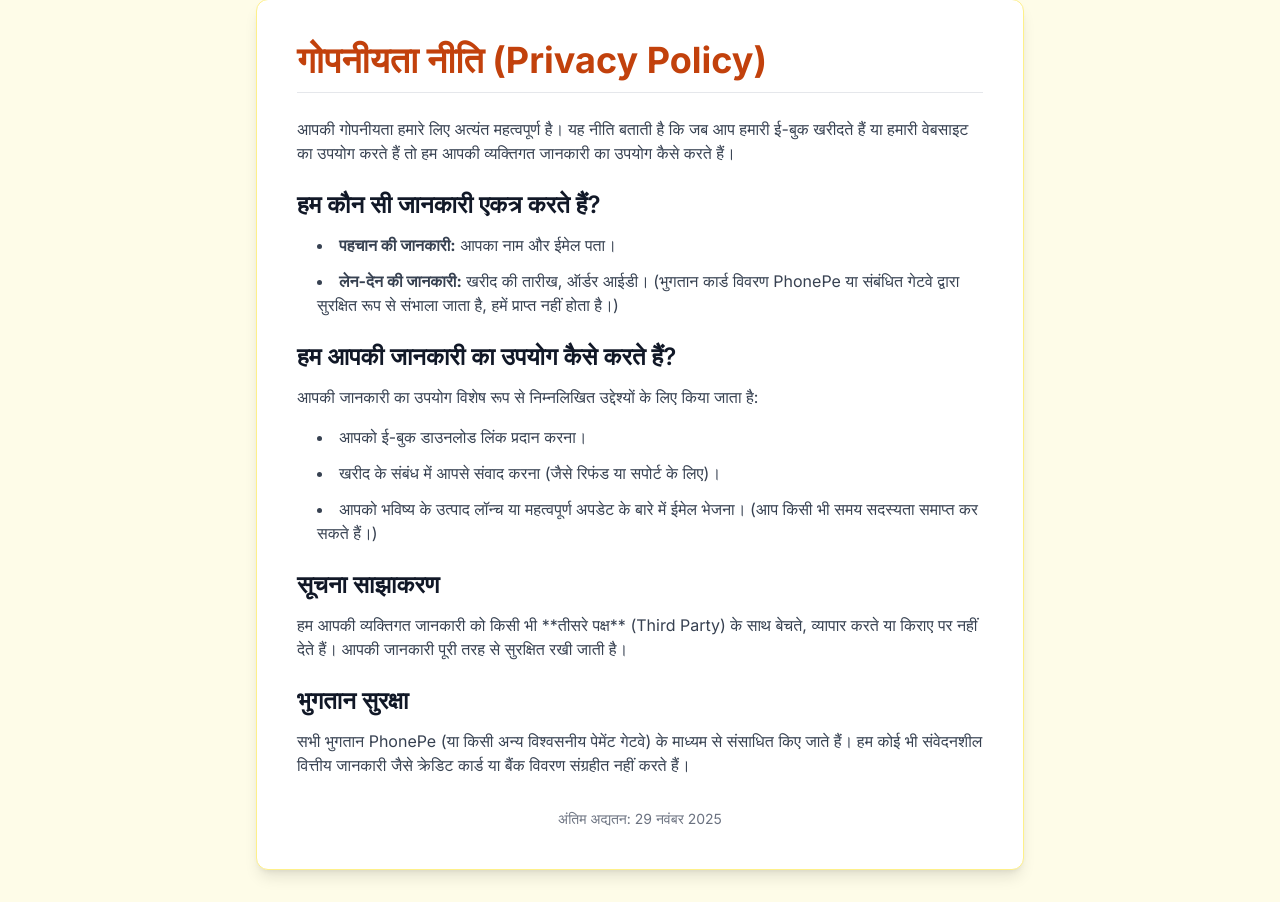
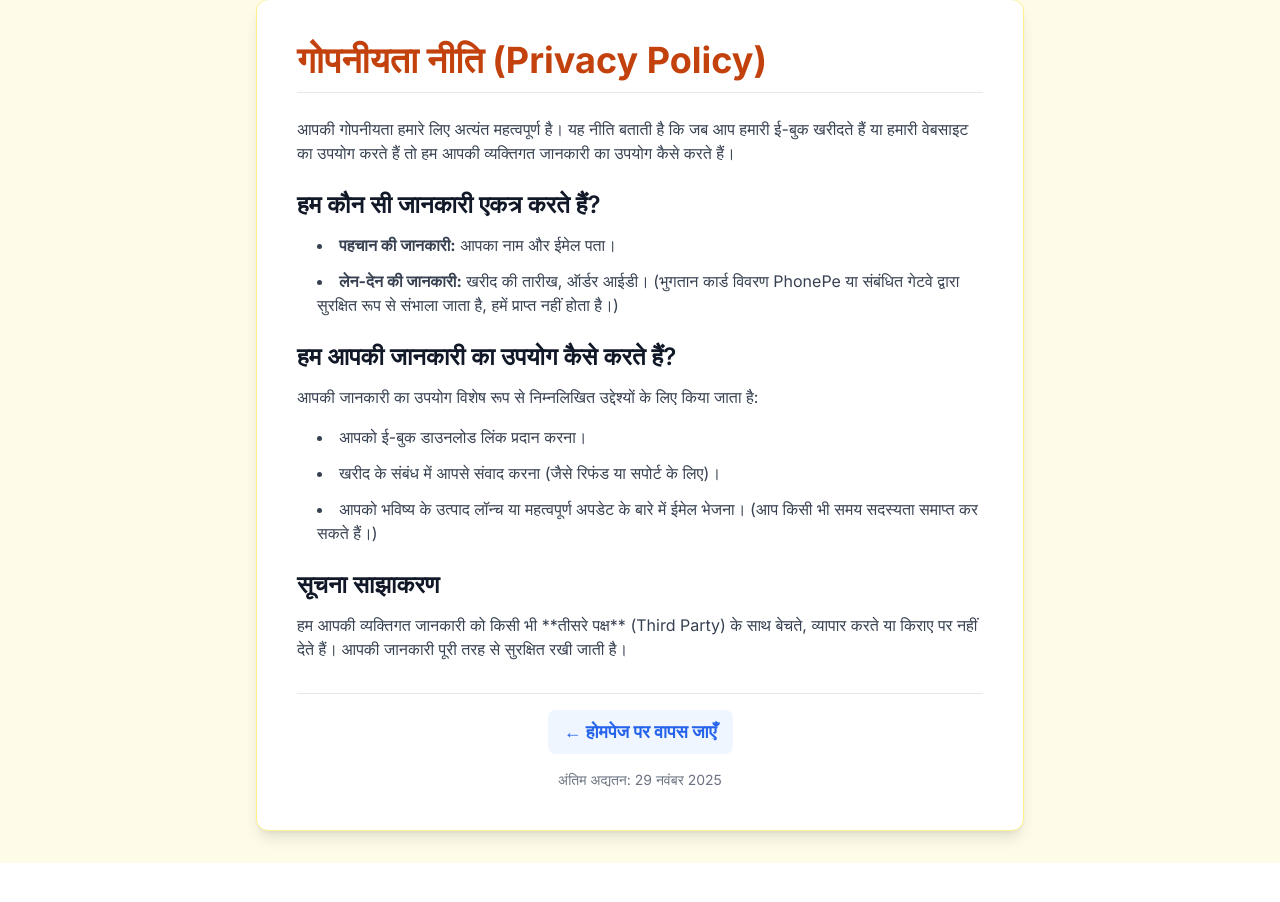
Before and after one commit to kbulbul026-coder/The-Golden-Goose, a Flask app: template templates/privacy_policy.html in a window 1280 px wide. Shown: the part 33-935 px from the top of the page. After the commit the page ends 896 px from the top, so only its background shows below. Run offline with Flask 3, Linux system fonts and the light colour scheme; the template is opened without the code that fills it, so the values that code supplies are empty; some libraries are stand-ins or nearby versions.

Commit message:
add handling multiple page

```diff
--- a/app.py
+++ b/app.py
@@ -2,14 +2,41 @@ from flask import Flask, render_template, send_file
 
 app = Flask(__name__)
 
+# --- Application Routes ---
+
+# 1. Landing Page (Root Route - /)
+# Renders the main landing page (page8.html)
+# This is the destination for the "Return to Home" links in other files.
 @app.route('/')
-def index():
+def landing_page():
+    # Assuming 'page8.html' is in the 'templates' folder
     return render_template('index.html')
 
+# 2. Refund Policy Route
+@app.route('/refund')
+def refund_policy():
+    # Renders the separate Refund Policy page
+    return render_template('refund_policy.html')
+
+# 3. Privacy Policy Route
+@app.route('/privacy')
+def privacy_policy():
+    # Renders the separate Privacy Policy page
+    return render_template('privacy_policy.html')
+
+# 4. Terms and Conditions Route
+@app.route('/terms')
+def terms_conditions():
+    # Renders the separate Terms and Conditions page
+    return render_template('terms_conditions.html')
+
+# 5. File Download Route (Unchanged)
 @app.route('/download')
 def download_file():
     path = 'static/file.pdf'
     return send_file(path, as_attachment=True)
 
 if __name__ == '__main__':
+    # Ensure all HTML files are placed inside a folder named 'templates'
+    # in the same directory as app.py
     app.run(debug=True)
--- a/templates/privacy_policy.html
+++ b/templates/privacy_policy.html
@@ -31,10 +31,10 @@
         <h2 class="text-2xl font-semibold mt-6 mb-3 text-gray-900">सूचना साझाकरण</h2>
         <p class="mb-6 text-gray-700">हम आपकी व्यक्तिगत जानकारी को किसी भी **तीसरे पक्ष** (Third Party) के साथ बेचते, व्यापार करते या किराए पर नहीं देते हैं। आपकी जानकारी पूरी तरह से सुरक्षित रखी जाती है।</p>
 
-        <h2 class="text-2xl font-semibold mt-6 mb-3 text-gray-900">भुगतान सुरक्षा</h2>
-        <p class="mb-6 text-gray-700">सभी भुगतान PhonePe (या किसी अन्य विश्वसनीय पेमेंट गेटवे) के माध्यम से संसाधित किए जाते हैं। हम कोई भी संवेदनशील वित्तीय जानकारी जैसे क्रेडिट कार्ड या बैंक विवरण संग्रहीत नहीं करते हैं।</p>
-
-        <p class="mt-8 text-sm text-gray-500 text-center">अंतिम अद्यतन: 29 नवंबर 2025</p>
+        <div class="mt-8 text-center border-t pt-4">
+            <a href="/" class="text-blue-600 hover:text-blue-800 font-bold text-lg inline-block py-2 px-4 rounded-lg bg-blue-50 hover:bg-blue-100 transition duration-150">← होमपेज पर वापस जाएँ</a>
+        </div>
+        <p class="mt-4 text-sm text-gray-500 text-center">अंतिम अद्यतन: 29 नवंबर 2025</p>
     </div>
 </body>
 </html>
--- a/templates/refund_policy.html
+++ b/templates/refund_policy.html
@@ -35,7 +35,10 @@
             <p class="text-lg font-semibold text-red-600">Address: Village: BHALBINDHA, Post: Magdiha, Deoghar, Jharkhand - 814150</p>
         </div>
 
-        <p class="mt-8 text-sm text-gray-500 text-center">अंतिम अद्यतन: 29 नवंबर 2025</p>
+        <div class="mt-8 text-center border-t pt-4">
+            <a href="/" class="text-blue-600 hover:text-blue-800 font-bold text-lg inline-block py-2 px-4 rounded-lg bg-blue-50 hover:bg-blue-100 transition duration-150">← होमपेज पर वापस जाएँ</a>
+        </div>
+        <p class="mt-4 text-sm text-gray-500 text-center">अंतिम अद्यतन: 29 नवंबर 2025</p>
     </div>
 </body>
 </html>
--- a/templates/terms_conditions.html
+++ b/templates/terms_conditions.html
@@ -32,7 +32,10 @@
             <li>लेखक इस ई-बुक में दी गई किसी भी जानकारी के उपयोग से होने वाले किसी भी वित्तीय लाभ या हानि के लिए जिम्मेदार नहीं है।</li>
         </ul>
 
-        <p class="mt-8 text-sm text-gray-500 text-center">अंतिम अद्यतन: 29 नवंबर 2025</p>
+        <div class="mt-8 text-center border-t pt-4">
+            <a href="/" class="text-blue-600 hover:text-blue-800 font-bold text-lg inline-block py-2 px-4 rounded-lg bg-blue-50 hover:bg-blue-100 transition duration-150">← होमपेज पर वापस जाएँ</a>
+        </div>
+        <p class="mt-4 text-sm text-gray-500 text-center">अंतिम अद्यतन: 29 नवंबर 2025</p>
     </div>
 </body>
 </html>
```
Also changed, not shown: templates/index.html (+4 -3 lines).
